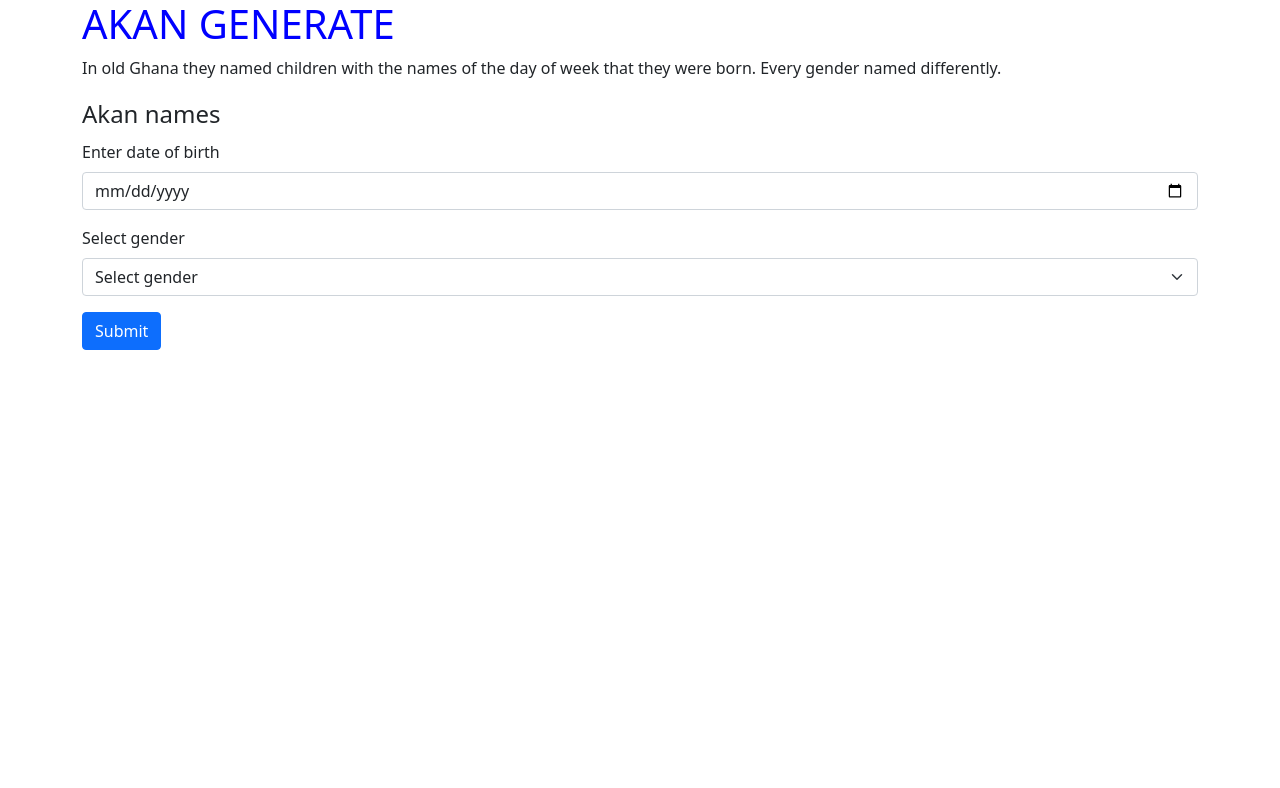
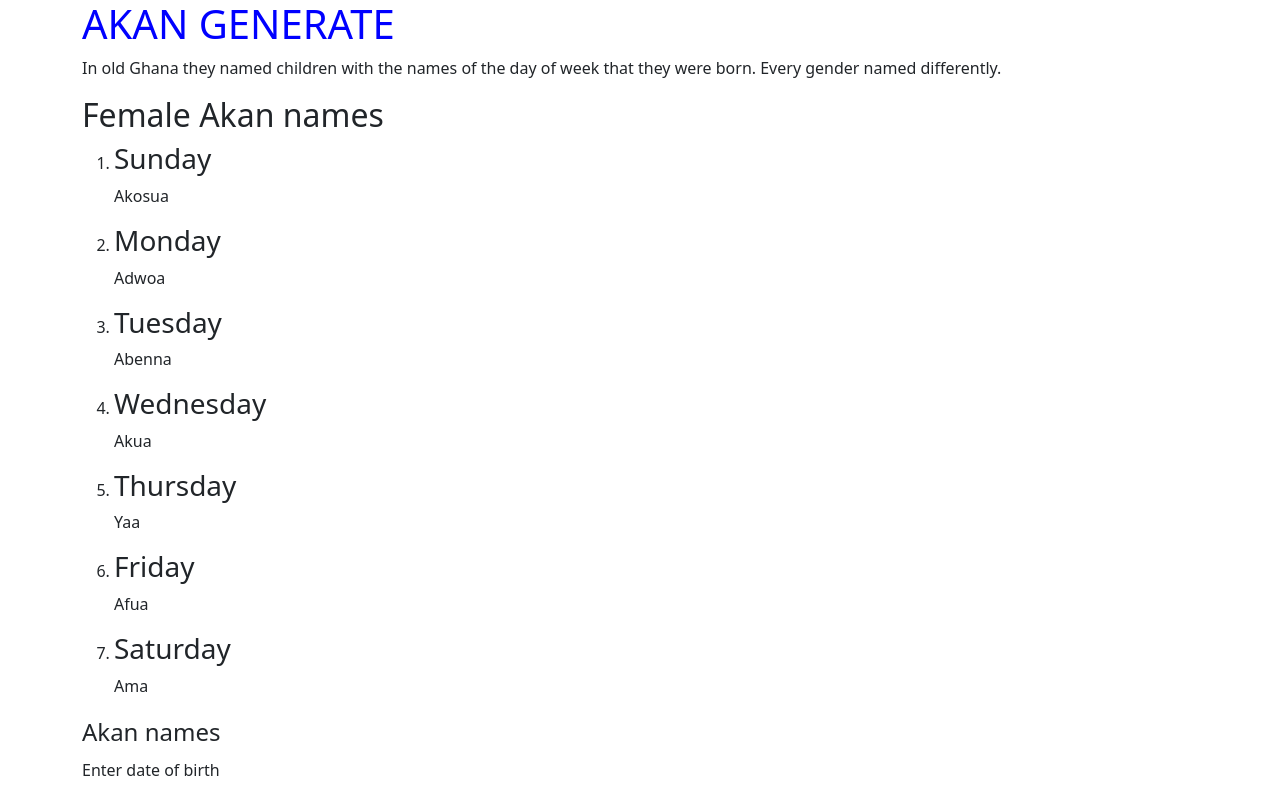
Before and after one commit to Njeri714/ip_2, a plain HTML site: page index.html in a window 1280 px wide. Shown: the top 788 px of the page. Drawn offline with Linux system fonts and the light colour scheme.

Commit message:
added a section of female akana names in html

```diff
--- a/index.html
+++ b/index.html
@@ -12,6 +12,38 @@
     <div class="container">
       <h1>AKAN GENERATE</h1>
     <p>In old Ghana they named children with the names of the day of week that they were born. Every gender named differently.</p>
+
+    <h2>Female Akan names</h2>
+    <ol>
+      <li>
+        <h3>Sunday</h3>
+        <p>Akosua</p>
+      </li>
+      <li>
+        <h3>Monday</h3>
+        <p>Adwoa</p>
+      </li>
+      <li>
+        <h3>Tuesday</h3>
+        <p>Abenna</p>
+      </li>
+      <li>
+        <h3>Wednesday</h3>
+        <p>Akua</p>
+      </li>
+      <li>
+        <h3>Thursday</h3>
+        <p>Yaa</p>
+      </li>
+      <li>
+        <h3>Friday</h3>
+        <p>Afua</p>
+      </li>
+      <li>
+        <h3>Saturday</h3>
+        <p>Ama</p>
+      </li>
+    </ol>
         <form>
             <fieldset >
               <legend>Akan names</legend>
@@ -30,7 +62,7 @@
               <div class="mb-3">
 
               </div>
-              <button onclick = "akanGenerate(event)" type="submit" class="btn btn-primary">Submit</button>
+              <button onclick = "akanGenerate(event)" type="submit" id="btn btn-primary">Submit</button>
             </fieldset>
           </form>
     </div>
```
Also changed, not shown: js/index.js (line endings or trailing spaces).
